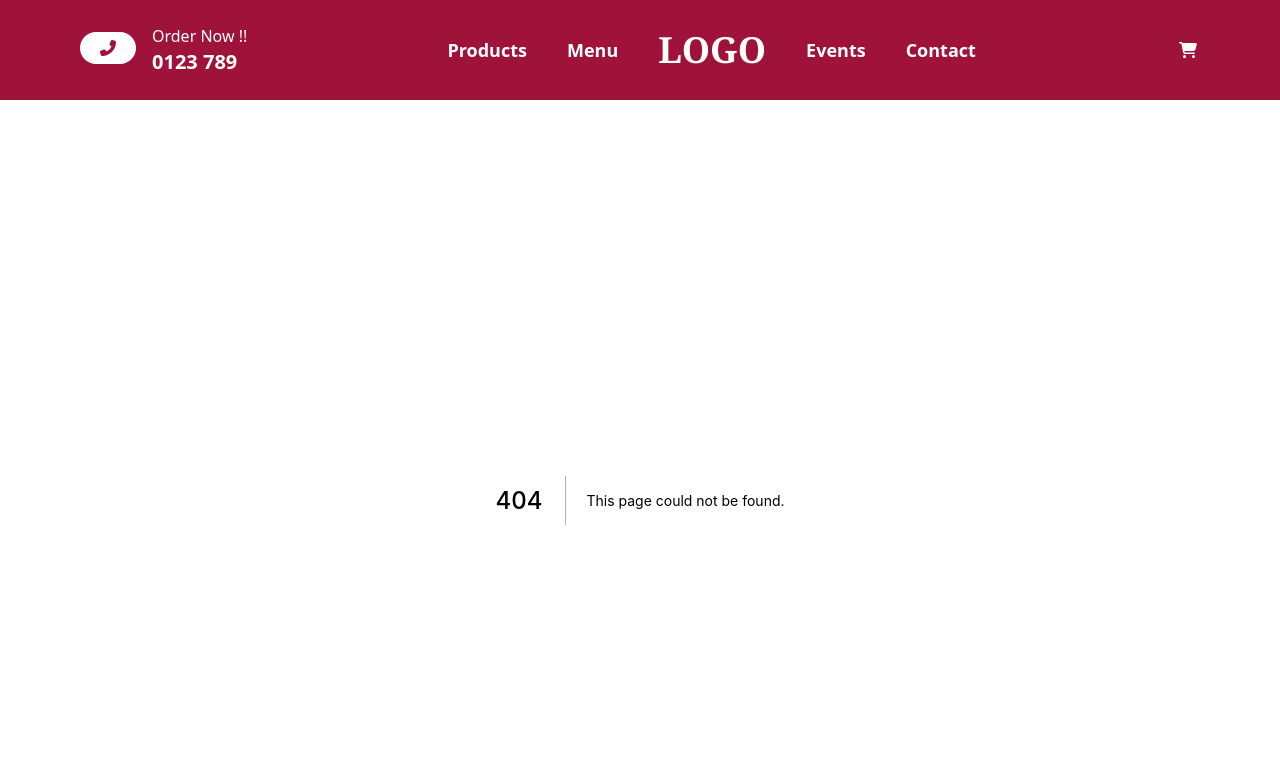
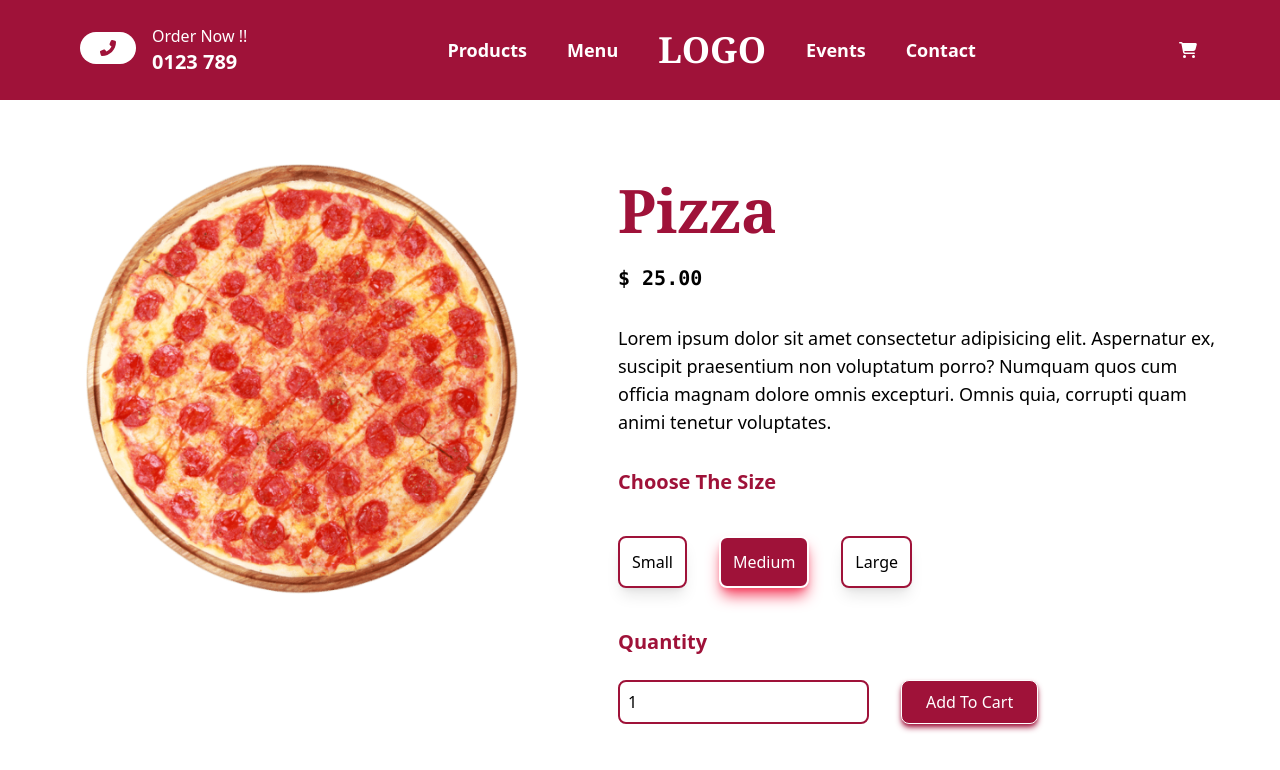
Before and after one commit to RoshanRv/Fooder, a Next.js app: page /product/1 in a window 1280 px wide. Before the commit this address had no page. Shown: the top 770 px of the page. Built offline with nearby package versions, Linux system fonts and the light colour scheme.

Commit message:
product page added

```diff
--- /dev/null
+++ b/pages/product/[id].tsx
@@ -0,0 +1,53 @@
+import React, { useState } from 'react'
+import Image from 'next/image'
+
+interface Props{
+    selected:string,
+    size:string
+}
+
+const Product = () => {
+
+    const [size,setSize]=useState<string>('medium')
+    const [quantity,setQuantity]=useState<number>(1)
+
+  return (
+    <main className='py-10 lg:px-10 px-4 w-full' >
+        <div className="md:flex gap-x-8 items-start justify-around w-full">
+            <div className={`relative w-[30rem] h-[30rem] transition-all ${size=='small'?'scale-75':size=='medium'?'scale-90':size=='large'&&'scale-100'}`} >
+                <Image src='/img/pizza.png' layout='fill'/>
+            </div>
+
+            <div className='text-left flex flex-col gap-y-6 w-1/2 pt-10' >
+                <h1 className="text-6xl font-serif font-black text-rose-800">Pizza</h1>
+                <p className="font-mono font-semibold text-xl">$ 25.00</p>
+                <p className="text-lg font-light my-2">Lorem ipsum dolor sit amet consectetur adipisicing elit. Aspernatur ex, suscipit praesentium non voluptatum porro? Numquam quos cum officia magnam dolore omnis excepturi. Omnis quia, corrupti quam animi tenetur voluptates.</p>
+                {/*         size */}
+                <p className="text-xl font-semibold text-rose-800 ">Choose The Size</p>
+                <div className='flex items-center my-4 gap-x-8'>
+                    <button onClick={()=>setSize('small')}  ><PizzaSize selected={size} size='small' /></button>
+                    <button  onClick={()=>setSize('medium')} ><PizzaSize selected={size} size='medium' /></button>
+                    <button  onClick={()=>setSize('large')} ><PizzaSize selected={size} size='large' /></button>
+
+                </div>
+                {/*         quantity and cart */}
+                <p className="text-xl font-semibold text-rose-800 ">Quantity</p>
+                <div className="flex gap-x-8">
+                    <input type={'number'} min={1} className='p-2 outline-0 border-2 border-rose-800 rounded-lg' value={quantity} onChange={(e)=>setQuantity(Number(e.target.value))} />
+                    <button className="px-6 py-2 rounded-lg text-white bg-rose-800 active:shadow-none shadow-md border border-white hover:scale-x-105 shadow-rose-800 transition-all">Add To Cart</button>
+                </div>
+            </div>
+        </div>
+    </main>
+  )
+}
+
+export default Product
+
+const PizzaSize = ({selected,size}:Props)=>{
+    return(
+        <div className={`p-3 rounded-lg shadow-lg transition-all border-2 ${selected==size?'bg-rose-800 text-white shadow-rose-500 border-white':'bg-white text-black  border-rose-800'} `}>
+            <h1 className="capitalize">{size}</h1>
+        </div>
+    )
+}
```
